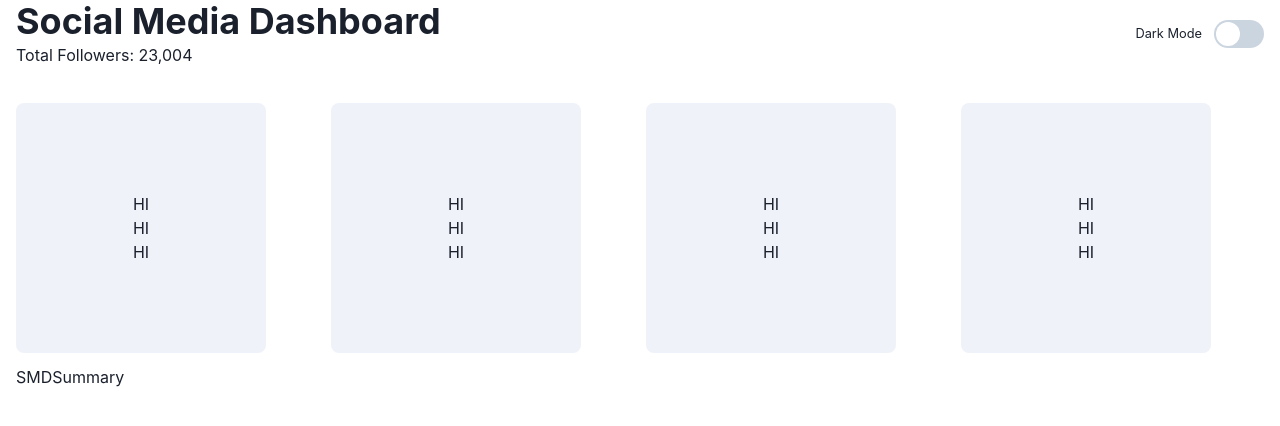
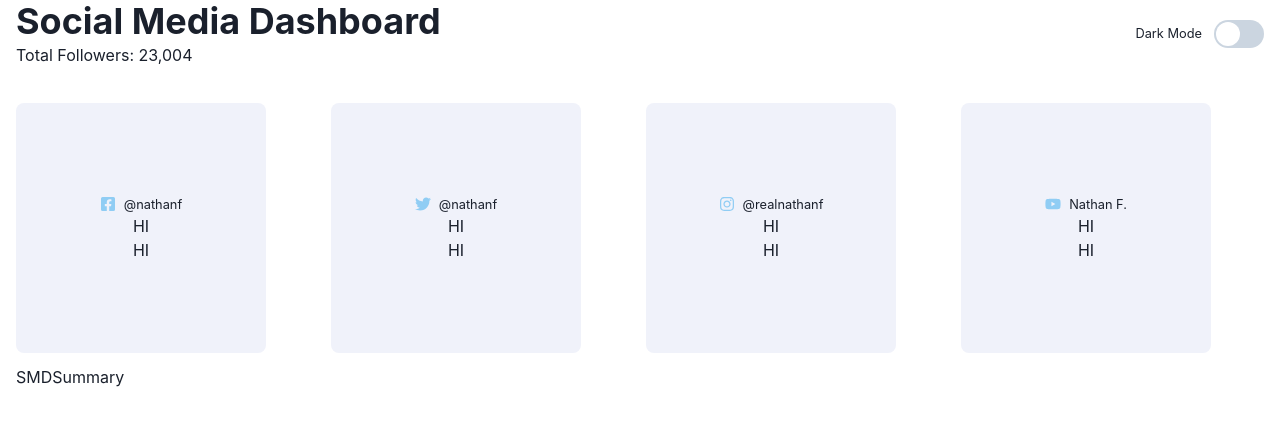
Before and after one commit to stephen-gift/social-media-dashboard, a Next.js app: page / in a window 1280 px wide. Shown: the top 426 px of the page. Built offline with nearby package versions, Linux system fonts and the light colour scheme.

Commit message:
Summary iconUsername

```diff
--- a/components/Summary/SMDIconUsername.tsx
+++ b/components/Summary/SMDIconUsername.tsx
@@ -1,7 +1,53 @@
+import { Box, Flex, Icon, Text } from "@chakra-ui/react";
+import {
+  FaFacebookSquare,
+  FaTwitter,
+  FaInstagram,
+  FaYoutube,
+} from "react-icons/fa";
 import React from "react";
+import { Props } from "../../containers/Homepage/Summary";
 
-const SMDIconUsername = () => {
-  return <div>SMDIconUsername</div>;
+const SMDIconUsername = ({ facebook, instagram, youtube, twitter }: Props) => {
+  return (
+    <Box>
+      {facebook ? (
+        <Flex alignItems="center" gap={2}>
+          <Icon as={FaFacebookSquare} color="blue.200" />
+          <Text as="small">@nathanf</Text>
+        </Flex>
+      ) : (
+        ""
+      )}
+
+      {twitter ? (
+        <Flex alignItems="center" gap={2}>
+          <Icon as={FaTwitter} color="blue.200" />
+          <Text as="small">@nathanf</Text>
+        </Flex>
+      ) : (
+        ""
+      )}
+
+      {instagram ? (
+        <Flex alignItems="center" gap={2}>
+          <Icon as={FaInstagram} color="blue.200" />
+          <Text as="small">@realnathanf</Text>
+        </Flex>
+      ) : (
+        ""
+      )}
+
+      {youtube ? (
+        <Flex alignItems="center" gap={2}>
+          <Icon as={FaYoutube} color="blue.200" />
+          <Text as="small">Nathan F.</Text>
+        </Flex>
+      ) : (
+        ""
+      )}
+    </Box>
+  );
 };
 
 export default SMDIconUsername;
--- a/components/Summary/SMDSummaryCard.tsx
+++ b/components/Summary/SMDSummaryCard.tsx
@@ -1,15 +1,21 @@
 import { Box, Flex, Square, useColorModeValue } from "@chakra-ui/react";
 import React from "react";
+import { Props } from "../../containers/Homepage/Summary";
+import SMDIconUsername from "./SMDIconUsername";
 
-const SMDSummaryCard = () => {
+const SMDSummaryCard = ({ facebook, instagram, youtube, twitter }: Props) => {
   return (
     <Square
       size="250px"
       bgColor={useColorModeValue("hsl(227, 47%, 96%)", "hsl(228, 28%, 20%)")}
       borderRadius="lg"
     >
-      <Flex flexDir="column">
-        <Box>HI</Box>
+      <Flex flexDir="column" alignItems="center" justifyContent="center">
+        {facebook ? <SMDIconUsername facebook /> : ""}
+        {twitter ? <SMDIconUsername twitter /> : ""}
+        {instagram ? <SMDIconUsername instagram /> : ""}
+        {youtube ? <SMDIconUsername youtube /> : ""}
+
         <Box>HI</Box>
         <Box>HI</Box>
       </Flex>
--- a/containers/Homepage/Summary/index.tsx
+++ b/containers/Homepage/Summary/index.tsx
@@ -2,13 +2,20 @@ import { Box, SimpleGrid } from "@chakra-ui/react";
 import React from "react";
 import { SMDSummaryCard } from "../../../components";
 
+export type Props = {
+  facebook?: any;
+  instagram?: any;
+  youtube?: any;
+  twitter?: any;
+};
+
 const SMDSummary = () => {
   return (
     <SimpleGrid columns={4} spacing={3}>
-      <SMDSummaryCard />
-      <SMDSummaryCard />
-      <SMDSummaryCard />
-      <SMDSummaryCard />
+      <SMDSummaryCard facebook />
+      <SMDSummaryCard twitter />
+      <SMDSummaryCard instagram />
+      <SMDSummaryCard youtube />
       SMDSummary
     </SimpleGrid>
   );
```
